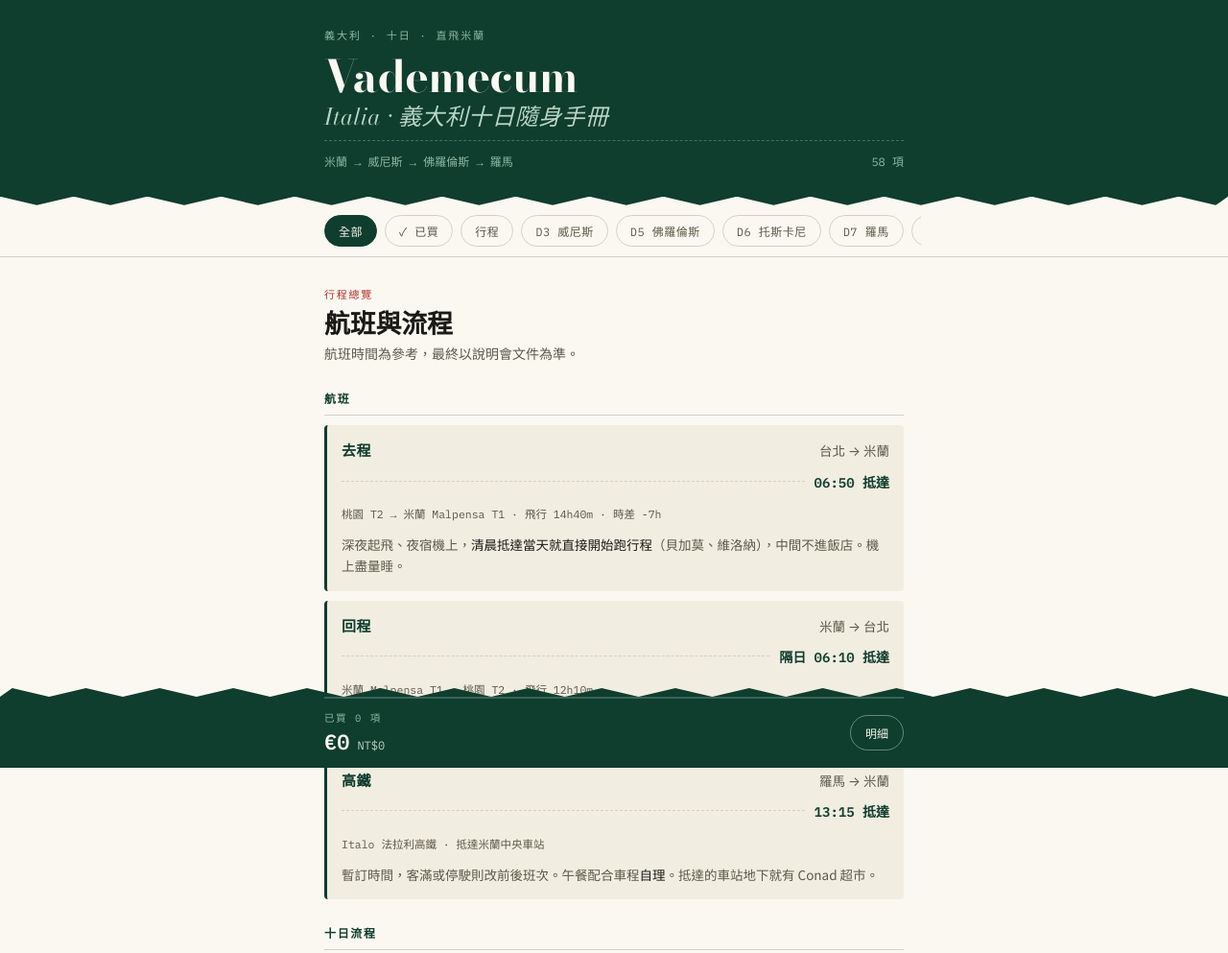
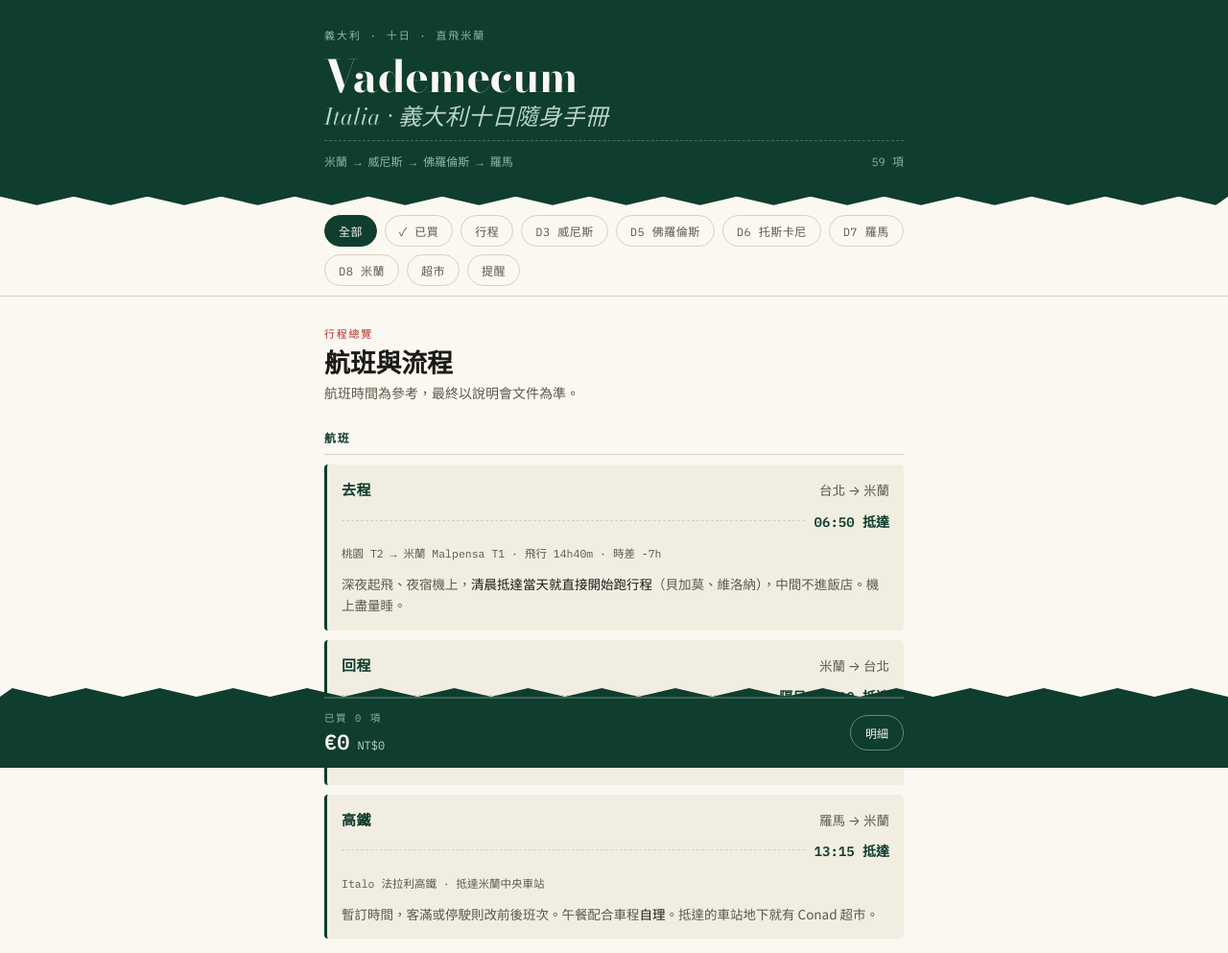
Before and after one commit to sz9517/italia-list, a plain HTML site: page index.html in a window 1280 px wide. Shown: the top 993 px of the page at 96% size. Drawn offline with nearby package versions, Linux system fonts and the light colour scheme.

Commit message:
fix: make filter chips responsive
Chips overflowed the 640px column and were clipped without any affordance
once the trip filter was added. Wide screens now wrap them onto multiple
rows; narrow screens keep horizontal scrolling with a fade on the right
edge that clears when scrolled to the end. Selecting a chip scrolls it
into view.

```diff
--- a/data.json
+++ b/data.json
@@ -660,8 +660,17 @@
           ]
         },
         {
-          "h": "酒類",
+          "h": "飲料 · 酒類",
           "items": [
+            {
+              "id": "sm-chinotto",
+              "n": "Chinotto 苦橙汽水",
+              "p": [
+                0.6,
+                1.5
+              ],
+              "note": "義大利國民汽水，用<b>苦橙（chinotto）</b>做的，顏色像可樂但味道是柑橘帶苦韻，不甜膩。常見牌子 San Pellegrino Chinò、Lurisia。<b>台灣幾乎買不到。</b>易開罐一罐約 €0.6–1，餐廳、bar 也點得到。⚠️ 玻璃瓶重又易碎，要帶回台灣建議挑鋁罐。"
+            },
             {
               "id": "sm-asti",
               "n": "Martini Asti 氣泡白酒",
--- a/index.html
+++ b/index.html
@@ -47,11 +47,22 @@ h1 em{font-style:italic;font-weight:400;display:block;font-size:.52em;letter-spa
 
 /* nav */
 nav{position:sticky;top:0;z-index:30;background:var(--paper);border-bottom:1px solid var(--rule)}
-.chips{display:flex;gap:8px;overflow-x:auto;padding:10px var(--pad);scrollbar-width:none;max-width:640px;margin:0 auto}
+.chips-wrap{position:relative;max-width:640px;margin:0 auto}
+.chips-wrap::after{
+  content:"";position:absolute;right:0;top:0;bottom:0;width:40px;pointer-events:none;
+  background:linear-gradient(to right,rgba(250,248,241,0),var(--paper) 70%);
+  opacity:0;transition:opacity .2s;
+}
+.chips-wrap.more::after{opacity:1}
+.chips{display:flex;gap:8px;overflow-x:auto;padding:10px var(--pad);scrollbar-width:none;-webkit-overflow-scrolling:touch;scroll-padding-inline:var(--pad)}
 .chips::-webkit-scrollbar{display:none}
 .chip{flex:0 0 auto;border:1px solid var(--rule);background:transparent;color:var(--ink-soft);border-radius:999px;padding:7px 14px;font-family:"IBM Plex Mono",monospace;font-size:12px;letter-spacing:.04em;cursor:pointer;transition:background .15s,color .15s,border-color .15s}
 .chip[aria-pressed="true"]{background:var(--green);border-color:var(--green);color:var(--paper)}
 .chip:focus-visible{outline:2px solid var(--red);outline-offset:2px}
+@media (min-width:680px){
+  .chips{flex-wrap:wrap;overflow-x:visible}
+  .chips-wrap::after{display:none}
+}
 
 /* sections */
 section{padding:30px 0 4px;border-bottom:1px solid var(--rule)}
@@ -205,7 +216,7 @@ footer{font-family:"IBM Plex Mono",monospace;font-size:11px;color:var(--ink-soft
 </header>
 <div class="tape"></div>
 
-<nav><div class="chips" id="chips" role="group" aria-label="篩選"></div></nav>
+<nav><div class="chips-wrap" id="chipsWrap"><div class="chips" id="chips" role="group" aria-label="篩選"></div></div></nav>
 
 <main class="wrap" id="main"></main>
 <footer class="wrap" id="foot"></footer>
@@ -448,9 +459,22 @@ function bind(){
       document.querySelectorAll(".chip").forEach(function(x){x.setAttribute("aria-pressed","false")});
       c.setAttribute("aria-pressed","true");
       filter=c.dataset.f;applyFilter();
+      if(c.scrollIntoView)c.scrollIntoView({block:"nearest",inline:"nearest",behavior:"smooth"});
       window.scrollTo({top:0,behavior:"smooth"});
     });
   });
+  chipFade();
+}
+function chipFade(){
+  var box=document.getElementById("chips"),wrap=document.getElementById("chipsWrap");
+  if(!box||!wrap)return;
+  function upd(){
+    var more=box.scrollWidth-box.clientWidth-box.scrollLeft>4;
+    wrap.classList.toggle("more",more);
+  }
+  upd();
+  box.addEventListener("scroll",upd,{passive:true});
+  window.addEventListener("resize",upd);
 }
 function toggle(k){
   if(on(k))delete state[k];else state[k]=true;
--- a/sw.js
+++ b/sw.js
@@ -1,7 +1,7 @@
 /* 義大利購物清單 — 離線快取
    改完 data.json 或 index.html 後，把 VERSION 加一，
    使用者下次連網開啟時就會自動更新。 */
-const VERSION = "v9";
+const VERSION = "v11";
 const CACHE = "italia-" + VERSION;
 
 const CORE = [
```
